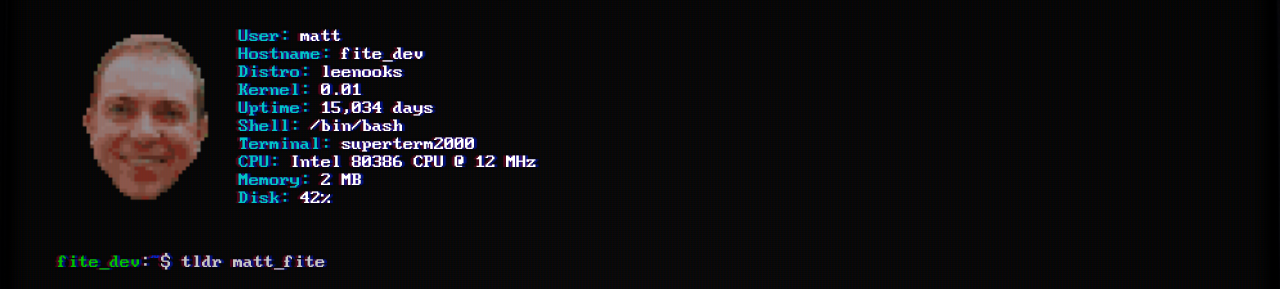
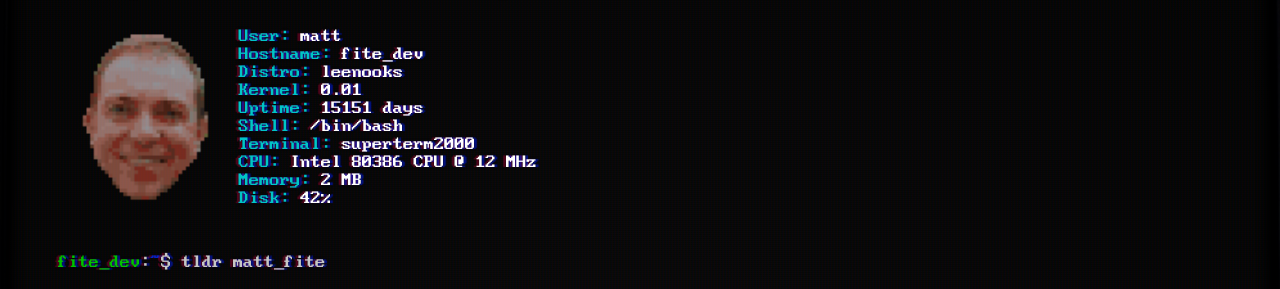
Before and after one commit to fiteclub/fiteclub.github.io, a Jekyll site: the page built from index.html, in a window 1280 px wide. Shown: the part 173-462 px from the top of the page. Built offline with Jekyll 4.4.1, drawn with Linux system fonts in a browser that asks for light colours; some of the changed lines change nothing that is shown.

Commit message:
Add dynamic time to archey.html

```diff
--- a/_includes/archey.html
+++ b/_includes/archey.html
@@ -1,3 +1,7 @@
+{% assign archeyDateBoot = '1980-01-13' | date: '%s' %}
+{% assign archeyNowTimestamp = 'now' | date: '%s' %}
+{% assign archeyTimeDiff = archeyNowTimestamp | minus: archeyDateBoot %}
+{% assign archeyUpTime = archeyTimeDiff | divided_by: 3600 | divided_by: 24 %}
 <div>Last login: {{site.time}} on ttys003</div>
 <div class="archey-row">
   <div class="archey-face">
@@ -9,7 +13,7 @@
       <span class="cyan">Hostname:</span> fite_dev<br>
       <span class="cyan">Distro:</span> leenooks<br>
       <span class="cyan">Kernel:</span> 0.01<br>
-      <span class="cyan">Uptime:</span> 15,034 days<br>
+      <span class="cyan">Uptime:</span> {{ archeyUpTime | round }} days<br>
       <span class="cyan">Shell:</span> /bin/bash<br>
       <span class="cyan">Terminal:</span> superterm2000<br>
       <span class="cyan">CPU:</span> Intel 80386 CPU @ 12 MHz<br>
```
